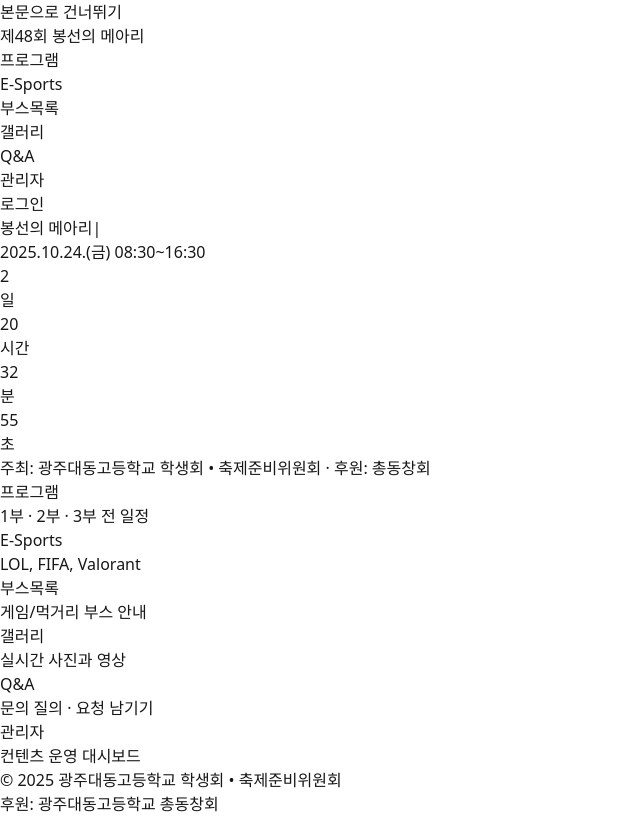
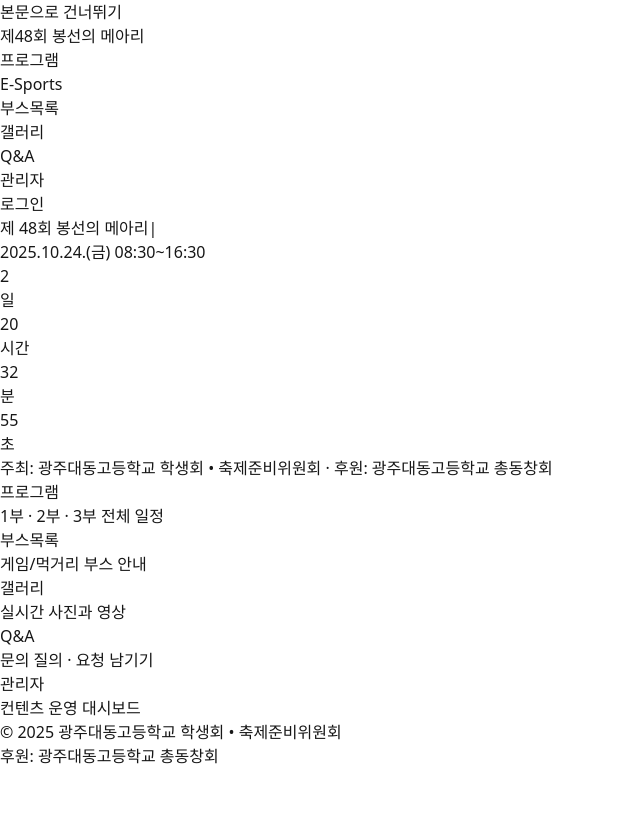
Before and after one commit to noop-03/bongseon-festival, a Next.js app in the folder festival/: page / in a window 1280 px wide. Shown: the whole page, without its empty margins (0-640 px from the left). Built offline with nearby package versions, Linux system fonts and the light colour scheme.

Commit message:
Update page.tsx

```diff
--- a/festival/app/page.tsx
+++ b/festival/app/page.tsx
@@ -42,8 +42,7 @@ export default function Home() {
   const { d, h, m, s } = useCountdown(FESTIVAL_TIME);
 
   const cards = [
-    { title: "프로그램", href: "/program", desc: "1부 · 2부 · 3부 전 일정" },
-    { title: "E-Sports", href: "/esports", desc: "LOL, FIFA, Valorant" },
+    { title: "프로그램", href: "/program", desc: "1부 · 2부 · 3부 전체 일정" },
     { title: "부스목록", href: "/booths", desc: "게임/먹거리 부스 안내" },
     { title: "갤러리", href: "/gallery", desc: "실시간 사진과 영상" },
     { title: "Q&A", href: "/qna", desc: "문의 질의 · 요청 남기기" },
@@ -54,7 +53,7 @@ export default function Home() {
     <div className="mx-auto max-w-6xl px-4 py-16">
       <section className="text-center space-y-6">
         <TypeAnimation
-          sequence={["青春, 지금 여기서 빛나다!", 2000, "봉선의 메아리", 2000]}
+          sequence={["青春, 지금 여기서 빛나다!", 2000, "제 48회 봉선의 메아리", 2000]}
           wrapper="h1"
           className="block text-3xl sm:text-5xl font-extrabold"
           repeat={Infinity}
@@ -89,7 +88,7 @@ export default function Home() {
           transition={{ duration: 0.6 }}
           className="mt-8 text-sm text-foreground/70"
         >
-          주최: 광주대동고등학교 학생회 • 축제준비위원회 · 후원: 총동창회
+          주최: 광주대동고등학교 학생회 • 축제준비위원회 · 후원: 광주대동고등학교 총동창회
         </motion.div>
       </section>
 
```
